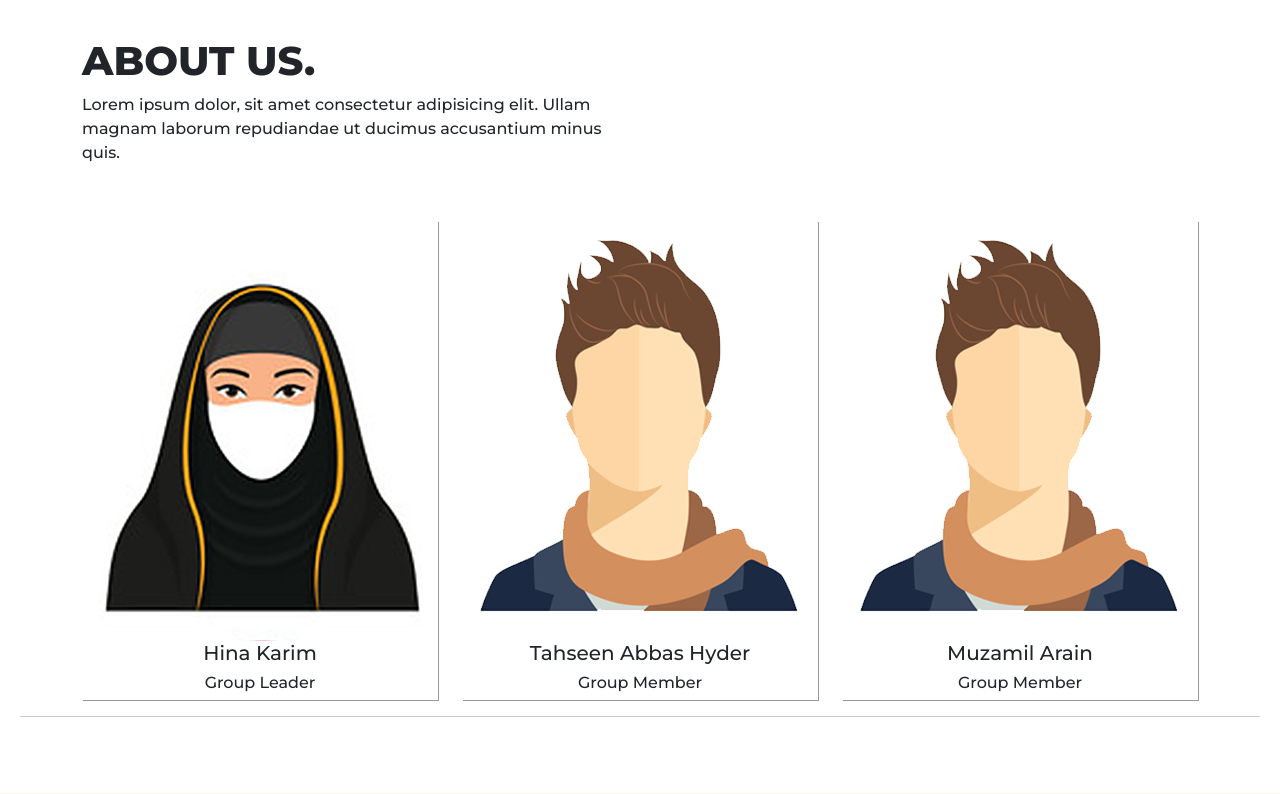
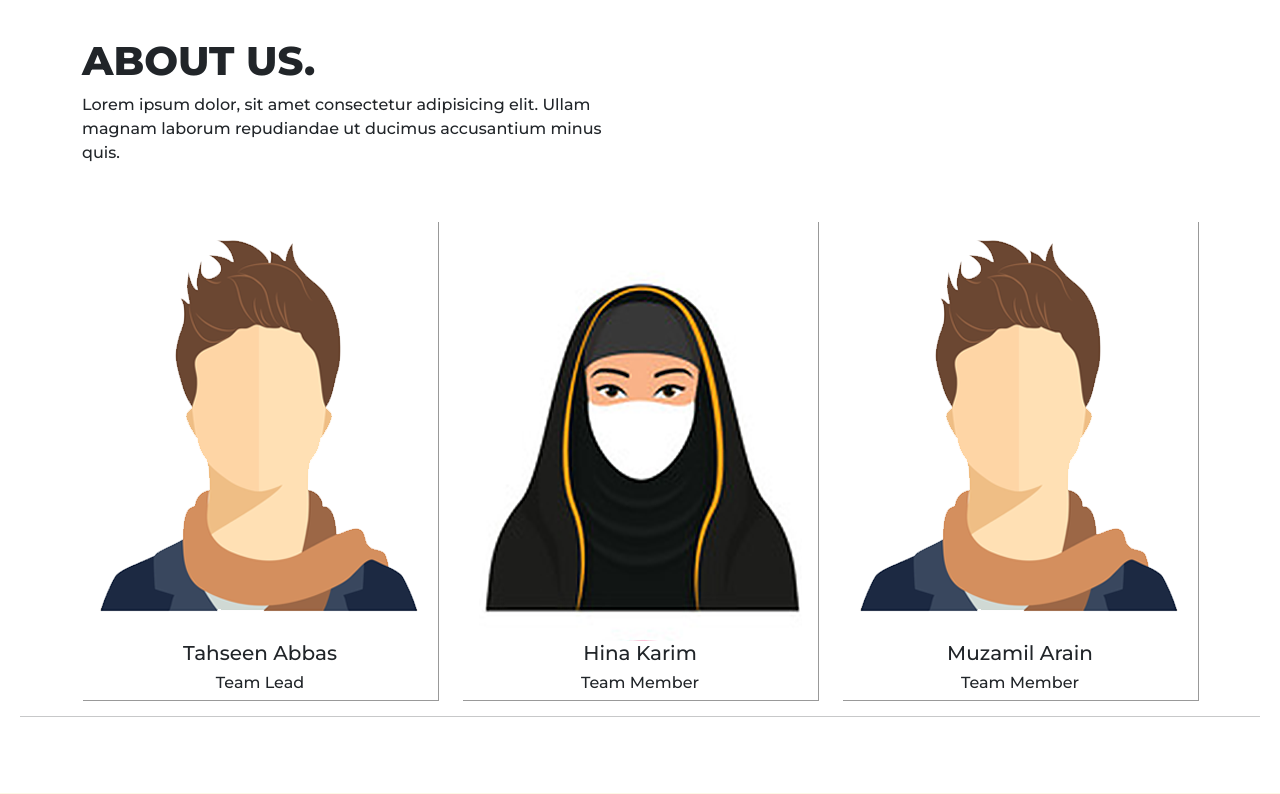
Before and after one commit to TahseenSam/Floweret-Flask-Front-End, a Flask app: page / in a window 1280 px wide. Shown: the part 1329-2123 px from the top of the page. Run offline with Flask 3, Linux system fonts and the light colour scheme; some libraries are stand-ins or nearby versions; some web fonts are replaced.

Commit message:
Updated ReadMe

```diff
--- a/templates/index.html
+++ b/templates/index.html
@@ -99,22 +99,22 @@
             <div class="row" style="margin-top: 40px;">
                 <div class="col-md-4">
                     <div class="team-member-card add-shadow text-center" style="overflow:hidden;">
-                        <img src="{{ url_for('static', filename='img/member.png') }}">
+                        <img src="{{ url_for('static', filename='img/member2.png') }}">
                         <div class="member-info-card">
 
-                                <h5>Hina Karim</h5>
-                                <h6>Group Leader</h6>
+                                <h5>Tahseen Abbas</h5>
+                                <h6>Team Lead</h6>
 
                         </div>
                     </div>
                 </div>
                 <div class="col-md-4">
                     <div class="team-member-card add-shadow text-center" style="overflow:hidden;">
-                        <img src="{{ url_for('static', filename='img/member2.png') }}">
+                        <img src="{{ url_for('static', filename='img/member.png') }}">
                         <div class="member-info-card">
 
-                                <h5>Tahseen Abbas Hyder</h5>
-                                <h6>Group Member</h6>
+                                <h5>Hina Karim</h5>
+                                <h6>Team Member</h6>
 
                         </div>
 
@@ -126,7 +126,7 @@
                         <div class="member-info-card">
 
                                 <h5>Muzamil Arain</h5>
-                                <h6>Group Member</h6>
+                                <h6>Team Member</h6>
 
                         </div>
 
```
Also changed, not shown: README.md, uploads/IMG-20220520-WA0024.jpg (added).
